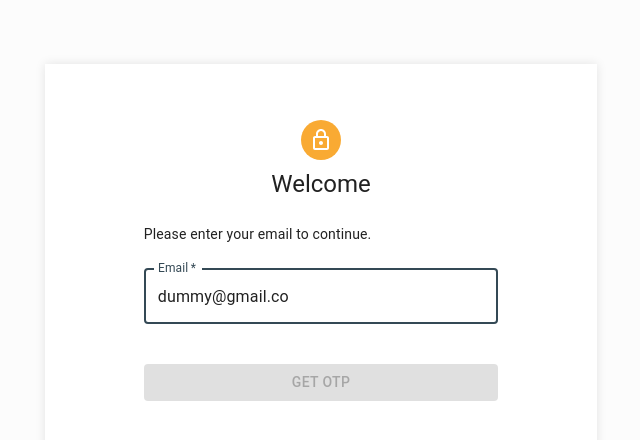
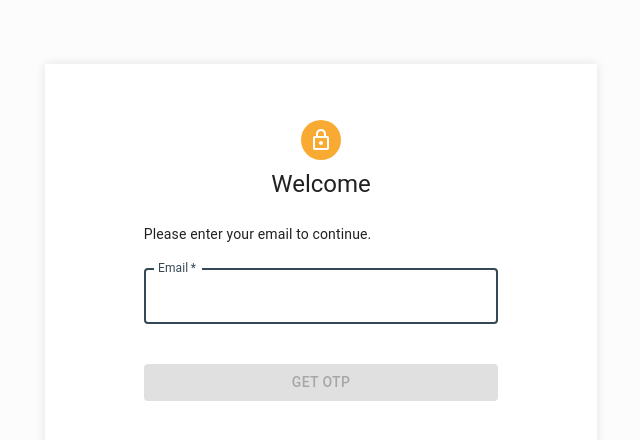
Before and after one commit to deysaikat04/react-auth, a React (Create React App) app: page / in a window 1280 px wide. Shown: the top 440 px of the page, without its empty margins (319-959 px from the left). Built offline with nearby package versions, Linux system fonts and the light colour scheme.

Commit message:
Signin default value updated

```diff
--- a/src/components/Navbar.js
+++ b/src/components/Navbar.js
@@ -63,7 +63,6 @@ const Navbar = () => {
             </Typography>
           )}
           <Button
-            href="#"
             color="secondary"
             variant="outlined"
             sx={{ my: 1, mx: 1.5 }}
--- a/src/components/Signin.js
+++ b/src/components/Signin.js
@@ -36,7 +36,7 @@ const SignIn = () => {
     user: state.user,
   }));
 
-  const [email, setEmail] = useState("dummy@gmail.co");
+  const [email, setEmail] = useState("");
   const [formError, setFormError] = useState({ email: false });
   const [formErrorMsg, setFormErrorMsg] = useState({ email: "" });
   const [btnEnabled, setBtnEnabled] = useState(false);
```
